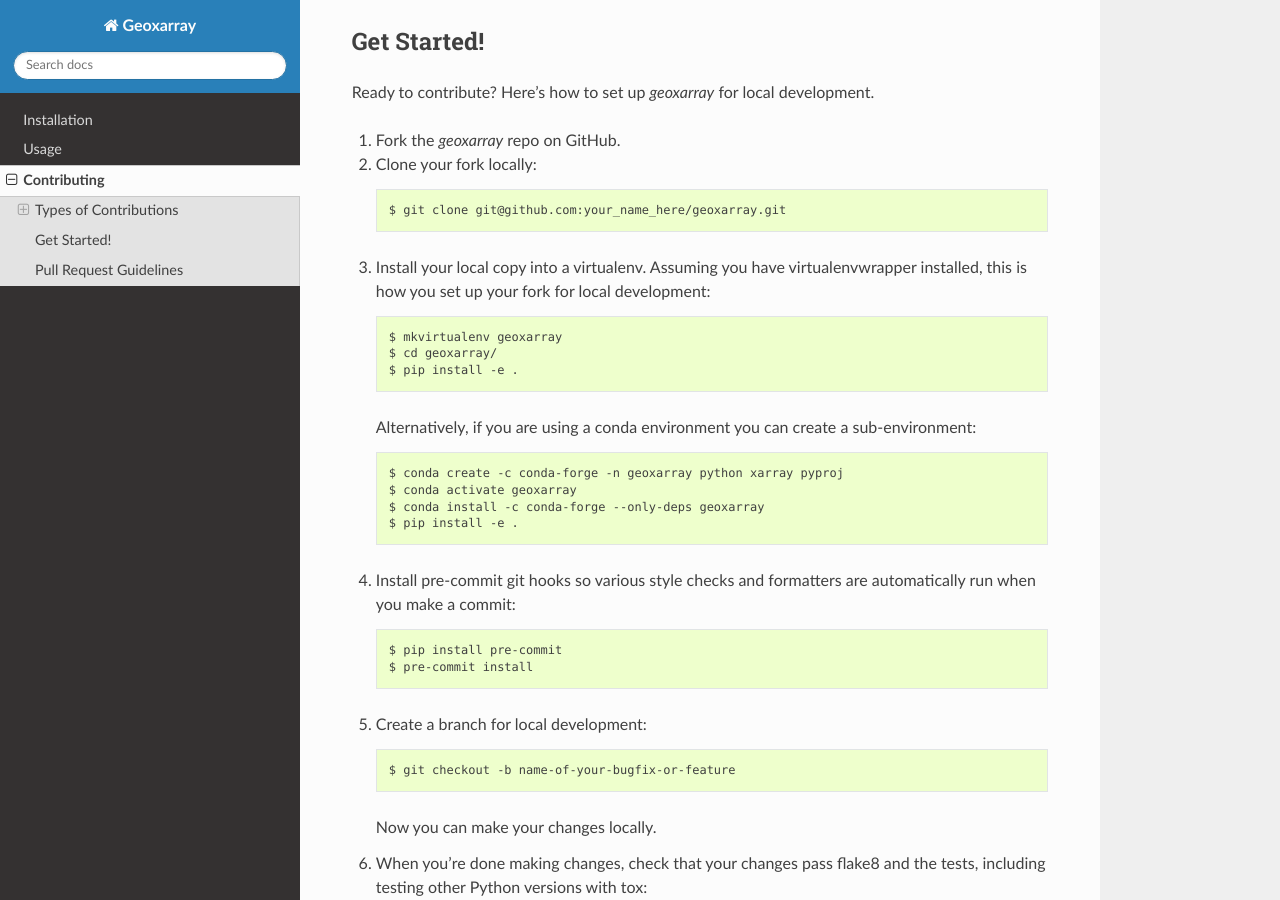
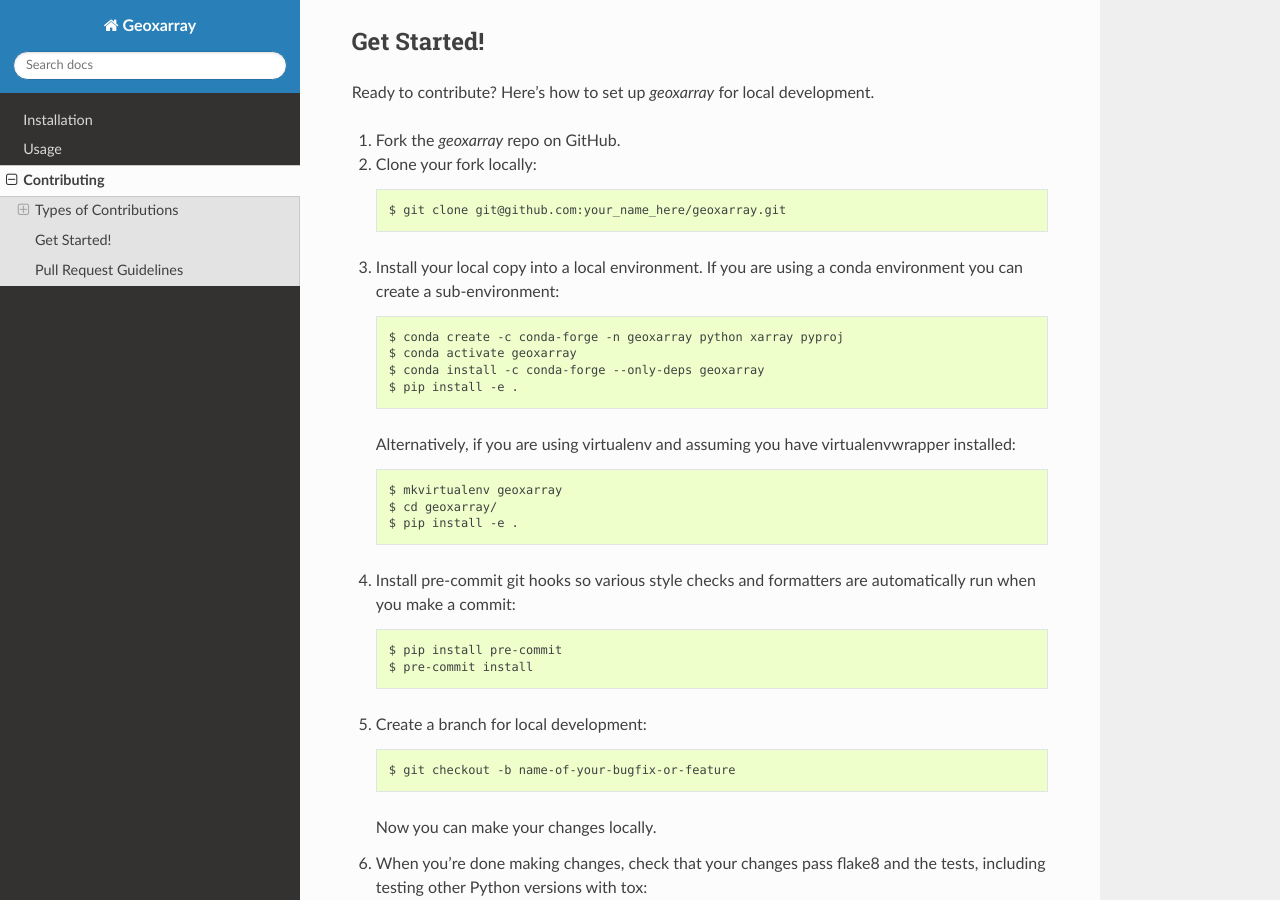
Before and after one commit to geoxarray/geoxarray, a Sphinx documentation site: the page built from docs/source/contributing.rst, in a window 1280 px wide and 900 px high, scrolled down 1137 px. Built offline with Sphinx 7.4.7 and the Read the Docs theme 2.0.0, drawn with Linux system fonts in a browser that asks for light colours; pages that are not in the unit, such as notebooks, are missing from menus.

Commit message:
Update contributing guide to prefer conda installation

```diff
--- a/docs/source/contributing.rst
+++ b/docs/source/contributing.rst
@@ -61,19 +61,19 @@ Ready to contribute? Here's how to set up `geoxarray` for local development.
 
     $ git clone git@github.com:your_name_here/geoxarray.git
 
-3. Install your local copy into a virtualenv. Assuming you have virtualenvwrapper installed,
-   this is how you set up your fork for local development::
-
-    $ mkvirtualenv geoxarray
-    $ cd geoxarray/
-    $ pip install -e .
-
-   Alternatively, if you are using a conda environment you can create a
-   sub-environment::
+3. Install your local copy into a local environment. If you are using a conda
+   environment you can create a sub-environment::
 
     $ conda create -c conda-forge -n geoxarray python xarray pyproj
     $ conda activate geoxarray
     $ conda install -c conda-forge --only-deps geoxarray
+    $ pip install -e .
+
+   Alternatively, if you are using virtualenv and assuming you have
+   virtualenvwrapper installed::
+
+    $ mkvirtualenv geoxarray
+    $ cd geoxarray/
     $ pip install -e .
 
 4. Install pre-commit git hooks so various style checks and formatters are
--- a/docs/source/index.rst
+++ b/docs/source/index.rst
@@ -13,6 +13,12 @@ and plotting.
 
     Geoxarray is currently in a pre-alpha state and may not do most of what
     you'd expect a library with the above description to do.
+
+.. warning::
+
+    Geoxarray has not had a release yet. Instructions referencing installing
+    from PyPI or conda-forge are there as placeholders and will not run
+    properly until there is a release.
 
 Geoxarray directly uses, borrows from, or is based on the ideas of other open
 source projects including:
```
